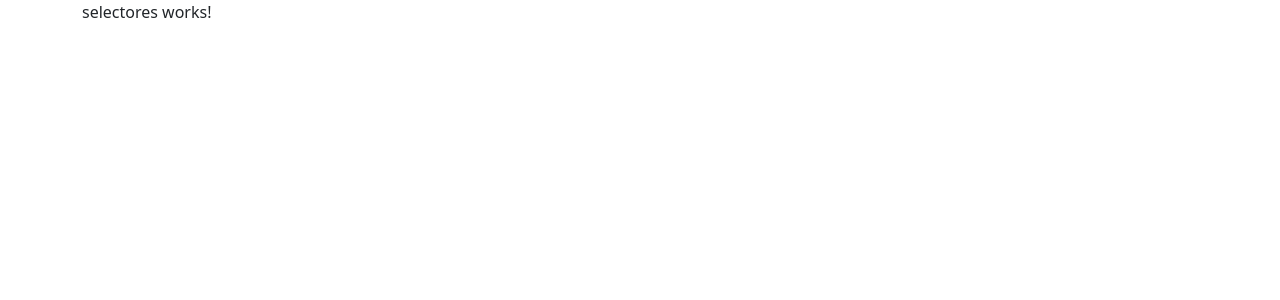
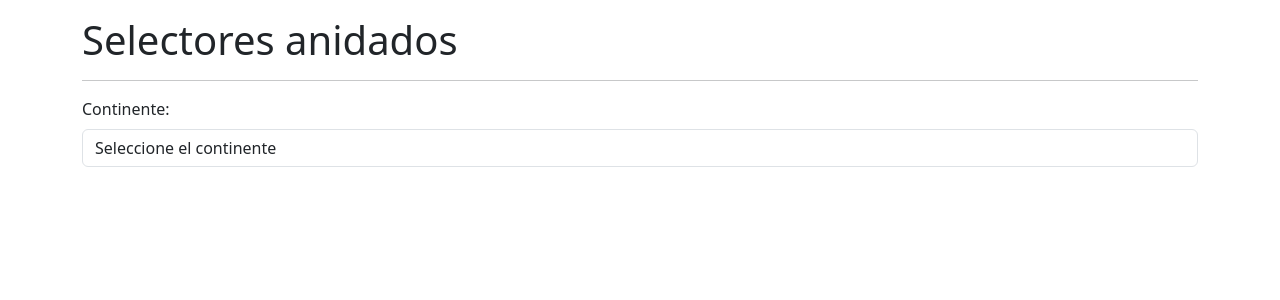
Before and after one commit to FranRDev/CursoAngularDeCeroAExpertoFernandoHerrera, an Angular app in the folder 08-selectores/: page /selectores in a window 1280 px wide. Shown: the top 300 px of the page. Built offline with nearby package versions, Linux system fonts and the light colour scheme.

Commit message:
Error clase 265

```diff
--- a/08-selectores/src/app/paises/pages/selectores/selectores.component.html
+++ b/08-selectores/src/app/paises/pages/selectores/selectores.component.html
@@ -1 +1,16 @@
-<p>selectores works!</p>
+<h1 class="mt-3">Selectores anidados</h1>
+<hr>
+
+<form [formGroup]="formulario">
+
+  <!-- Continentes -->
+   <div class="row mb-3">
+    <div class="col">
+      <label class="form-label">Continente:</label>
+      <select class="form-control">
+        <option value="">Seleccione el continente</option>
+      </select>
+    </div>
+   </div>
+
+</form>
--- a/08-selectores/src/app/paises/pages/selectores/selectores.component.ts
+++ b/08-selectores/src/app/paises/pages/selectores/selectores.component.ts
@@ -1,4 +1,5 @@
 import { Component } from '@angular/core';
+import { FormBuilder, FormGroup, Validators } from '@angular/forms';
 
 @Component({
   selector: 'pagina-selectores',
@@ -6,4 +7,12 @@ import { Component } from '@angular/core';
 })
 export class PaginaSelectoresComponent {
 
+  public formulario: FormGroup = this.fb.group({
+    continente: ['', Validators.required],
+    pais: ['', Validators.required],
+    fronteras: ['', Validators.required]
+  })
+
+  constructor(private fb: FormBuilder) { }
+
 }
--- a/08-selectores/src/app/paises/paises.module.ts
+++ b/08-selectores/src/app/paises/paises.module.ts
@@ -1,5 +1,6 @@
 import { CommonModule } from '@angular/common';
 import { NgModule } from '@angular/core';
+import { ReactiveFormsModule } from '@angular/forms';
 
 import { PaginaSelectoresComponent } from './pages/selectores/selectores.component';
 import { PaisesRoutingModule } from './paises-routing.module';
@@ -10,7 +11,8 @@ import { PaisesRoutingModule } from './paises-routing.module';
   ],
   imports: [
     CommonModule,
-    PaisesRoutingModule
+    PaisesRoutingModule,
+    ReactiveFormsModule
   ]
 })
 export class PaisesModule { }
```
